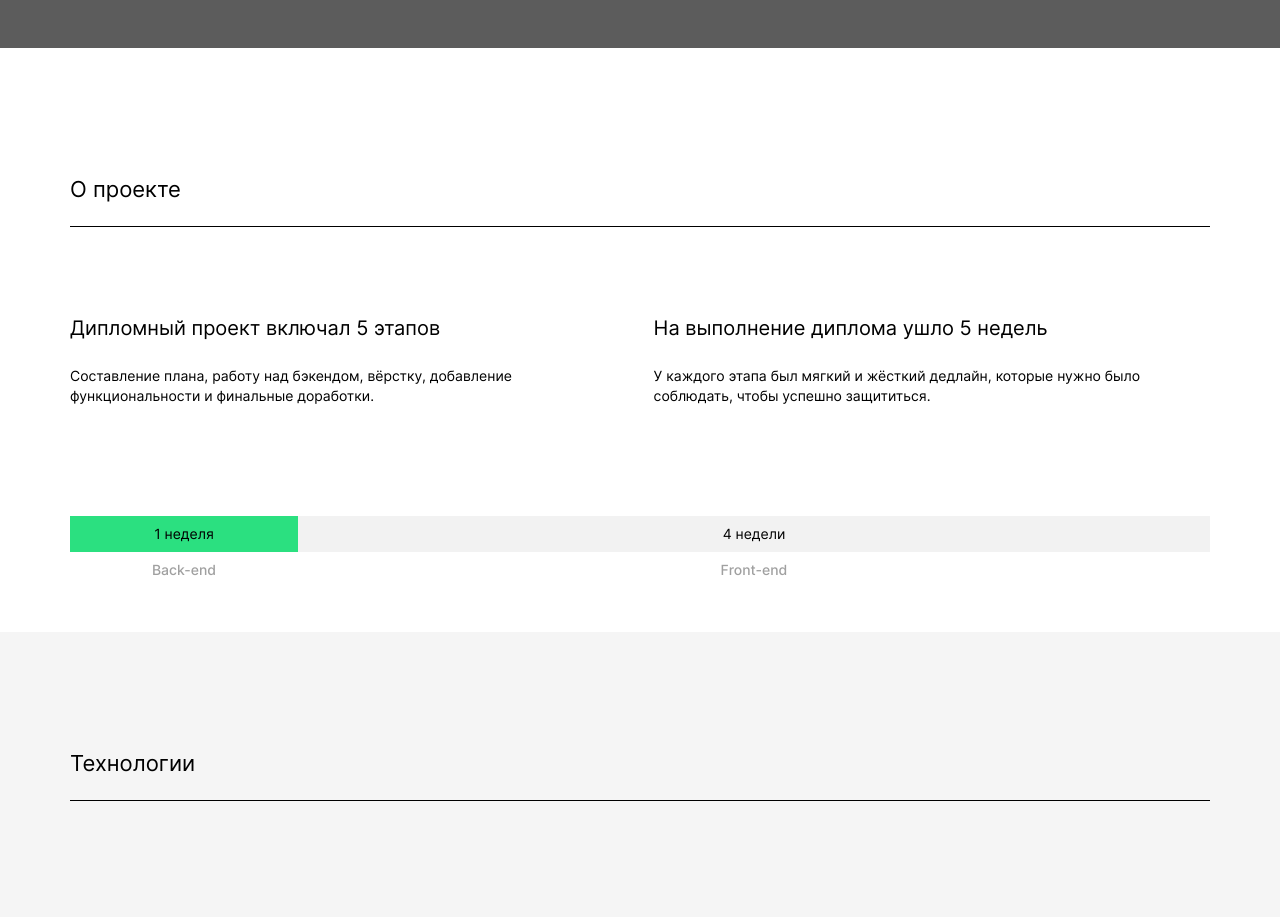
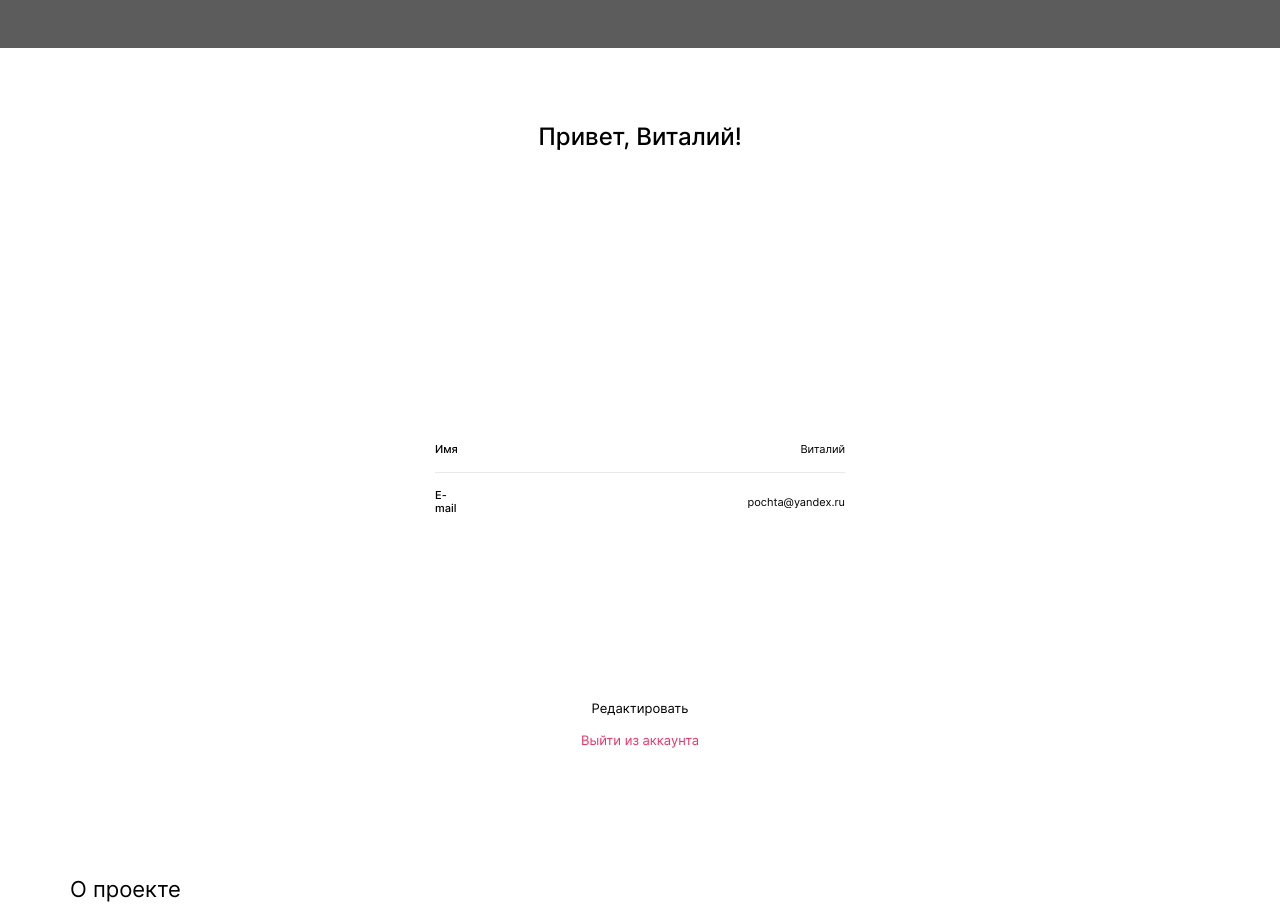
Before and after one commit to darud4/movies-explorer-frontend, a React (Create React App) app: page / in a window 1280 px wide. Shown: the part 660-1577 px from the top of the page. Built offline with nearby package versions, Linux system fonts and the light colour scheme.

Commit message:
feat: make up Profile

```diff
--- a/src/components/Main/Main.js
+++ b/src/components/Main/Main.js
@@ -4,10 +4,12 @@ import AboutProject from './AboutProject/AboutProject';
 import Techs from './Techs/Techs';
 import AboutMe from './AboutMe/AboutMe';
 import Portfolio from './Portfolio/Portfolio';
+import Profile from '../Profile/Profile';
 
 function Main() {
     return <section className="main">
         <Promo />
+        <Profile />
         <AboutProject />
         <Techs />
         <AboutMe />
--- /dev/null
+++ b/src/components/Profile/Profile.css
@@ -0,0 +1,76 @@
+.profile {
+  display: flex;
+  flex-direction: column;
+  align-items: center;
+  justify-content: space-between;
+  padding-top: 74px;
+  max-height: 626px;
+  height: 100vh;
+}
+
+.profile__title {
+  font-size: 24px;
+  font-weight: 500;
+  line-height: 29px;
+  margin: 0;
+  padding: 0;
+}
+
+.profile__inputs {
+  padding: 0;
+  max-width: 410px;
+  margin-top: 107px;
+  border: 0;
+  display: flex;
+  flex-direction: column;
+  align-items: center;
+  width: 100%;
+}
+
+.profile__buttons {
+  padding: 0;
+  max-width: 410px;
+  gap: 16px;
+  border: 0;
+  display: flex;
+  flex-direction: column;
+  align-items: center;
+  width: 100%;
+}
+
+.profile__label {
+  display: flex;
+  gap: 10px;
+  justify-content: space-between;
+  padding: 16px 0;
+  width: 100%;
+  font-size: 11px;
+  font-weight: 500;
+  line-height: 13px;
+  border-bottom: 1px solid rgba(232, 232, 232, 1);
+}
+
+.profile__label:last-of-type {
+  border-bottom: none;
+}
+
+.profile__input {
+  border: 0;
+  padding: 0;
+  font-weight: 400;
+  text-align: right;
+  width: 100%;
+}
+
+.profile__button {
+  background-color: white;
+  border: 0;
+  padding: 0;
+  font-size: 13px;
+  font-weight: 400;
+  line-height: 16px;
+}
+
+.profile__button_attention {
+  color: rgba(238, 52, 101, 1);
+}
--- /dev/null
+++ b/src/components/Profile/Profile.js
@@ -0,0 +1,17 @@
+import './Profile.css';
+
+function Profile() {
+    return <form className="profile" name='profile'>
+        <h2 className="profile__title">Привет, Виталий!</h2>
+        <fieldset className="profile__inputs">
+            <label className="profile__label">Имя <input name="name" className="profile__input" value="Виталий" /> </label>
+            <label className="profile__label">E-mail <input name="name" className="profile__input" value="pochta@yandex.ru" /> </label>
+        </fieldset>
+        <fieldset className="profile__buttons">
+            <button type="button" className="profile__button">Редактировать</button>
+            <button type="button" className="profile__button profile__button_attention">Выйти из аккаунта</button>
+        </fieldset>
+    </form>
+}
+
+export default Profile;
```
